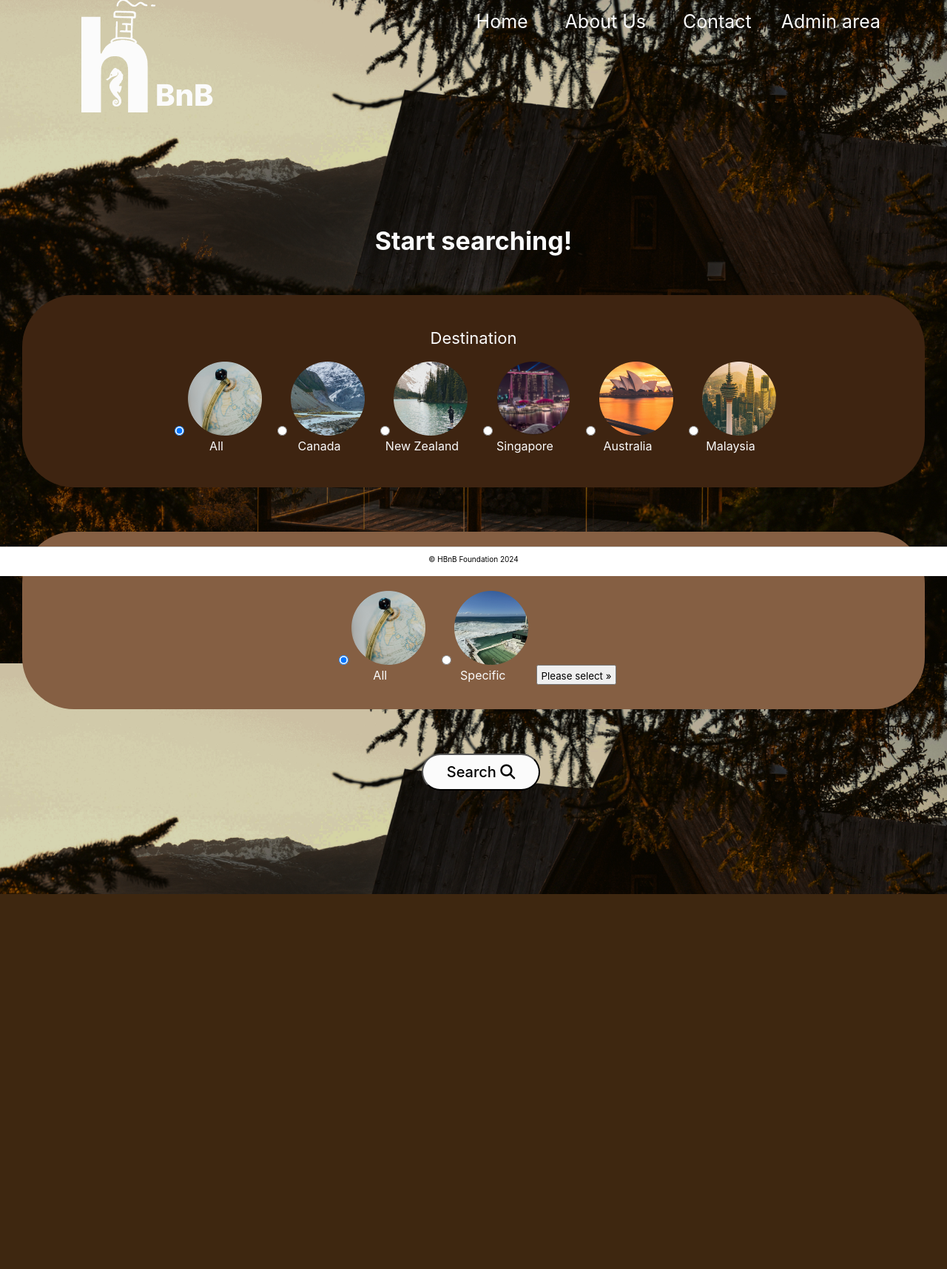
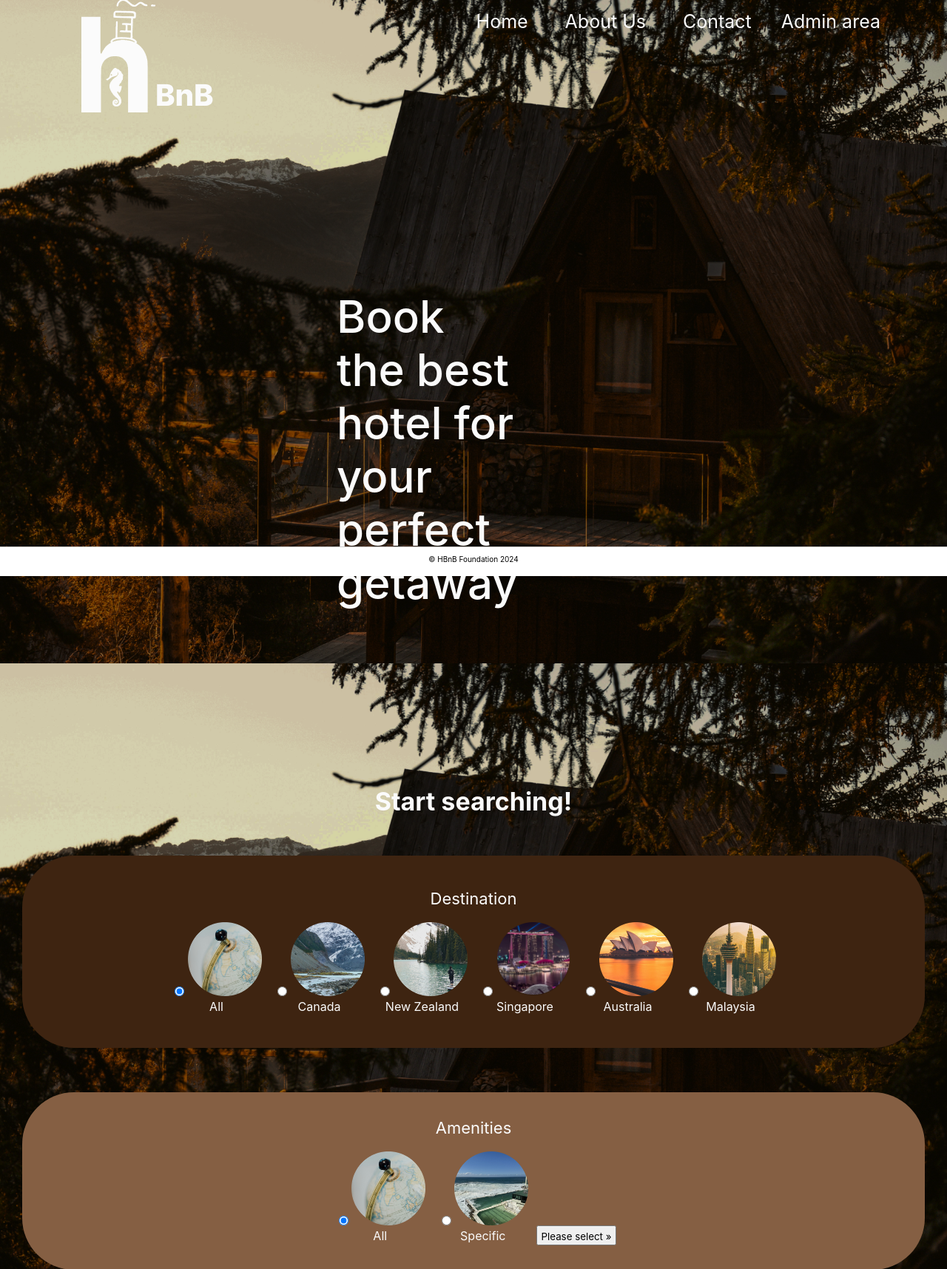
Before and after one commit to kdn95/hbnb_evolution_04, a Flask app: page / in a window 1280 px wide. Shown: the part 21-1737 px from the top of the page at 74% size. Before the commit the page ends 1230 px from the top, so only its background shows below. Run offline with Flask 3, Linux system fonts and the light colour scheme; data comes from the database, SQL or seed files in the repository; some web fonts are replaced.

Commit message:
added hero section

```diff
--- a/static/components/search-form.js
+++ b/static/components/search-form.js
@@ -21,6 +21,14 @@ export class HbnbSearchForm extends HTMLElement {
 
         // --- HTML ---
         this.innerHTML = `
+            <section class="section-hero">
+                <section class="hero-inner">
+                    <h2 class="hero-title">Book the best hotel for your perfect getaway</h2>
+                </section>
+                <section class="hero-outer">
+                    <h6 class="hero-para">Welcome to the HBnB accommodation booking site. Explore and book accommodation in a variety of different locations. Find your perfect stay with our amenity filters - It’s that easy!</h6>
+                </section>
+            </section>
             <div class="none">
                 <h1>Start searching!</h1>
             </div>
--- a/static/css/index.css
+++ b/static/css/index.css
@@ -141,6 +141,34 @@ hbnb-header ul.row {
 hbnb-search-form {
   width: 100%;
   display: block;
+}
+hbnb-search-form .section-hero .hero-title {
+  margin-top: 5rem;
+  color: #FBFBFB;
+  font-family: inter;
+  font-size: 60px;
+  font-weight: 550;
+  display: flex;
+  margin: 10px 50px 20px 100px;
+}
+hbnb-search-form .section-hero .hero-inner {
+  position: relative;
+  top: 200px;
+  left: 355px;
+  width: 400px;
+}
+hbnb-search-form .section-hero .hero-para {
+  color: #FBFBFB;
+  font-family: inter;
+  font-size: 25px;
+  font-weight: 300;
+  line-height: 40px;
+}
+hbnb-search-form .section-hero .hero-outer {
+  position: relative;
+  top: 500px;
+  left: 355px;
+  width: 470px;
 }
 hbnb-search-form .none {
   width: 100%;
```
Also changed, not shown: static/css/index.scss (+35 -0 lines), 1 other file.
